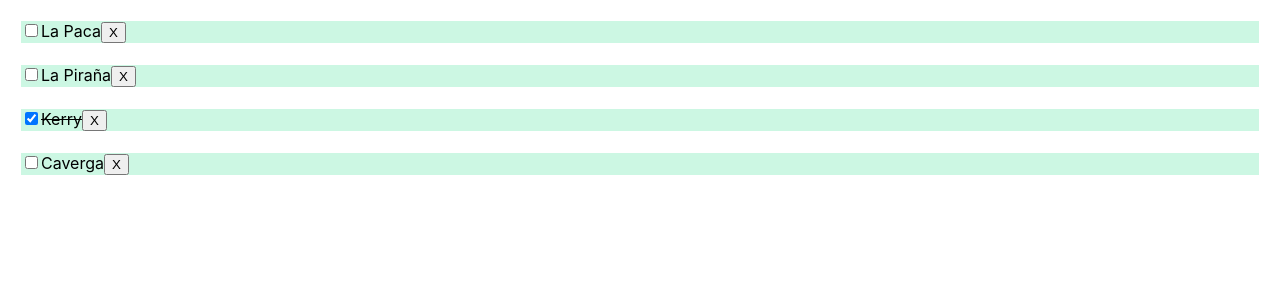
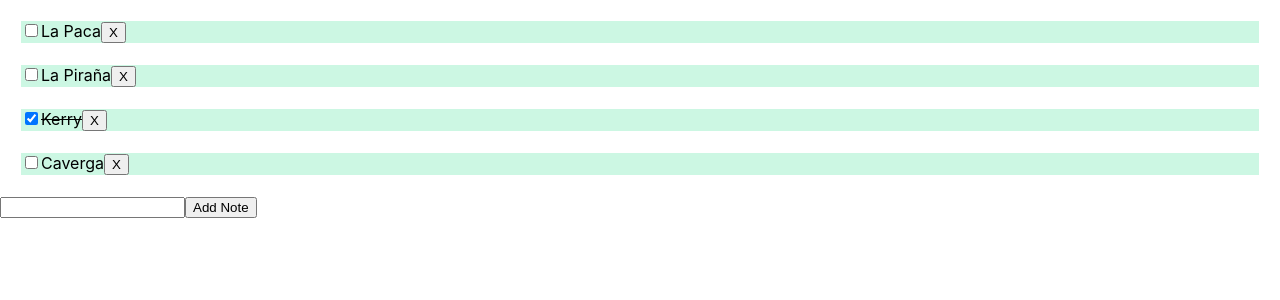
Before and after one commit to paulatealonso/to-do-app-react, a React (Create React App) app: page / in a window 1280 px wide. Shown: the top 300 px of the page. Built offline with nearby package versions, Linux system fonts and the light colour scheme.

Commit message:
not-completed

```diff
--- a/src/components/Form/Form.jsx
+++ b/src/components/Form/Form.jsx
@@ -1,10 +1,7 @@
 import { useState } from "react";
-import { NoteContext } from "../../context/NoteContext";
 import data from '../../data.json'
+import InputForm from "../InputForm/InputForm";
 import ToDoList from "../ToDoList/ToDoList";
-
-
-
 
 
 
@@ -24,32 +21,18 @@ const Form = () => {
 
     }
 
+    const addNote = (newNote) => {
+        let newMessage = { id : +new Date(), task: newNote, completed: false}
 
+
+        setNote([...note, newMessage])
+    }
 
 
     return (
         <div>
             <ToDoList note={note} done = {done} deleteNote = {deleteNote}/>
-
-            {/* <form onSubmit={(e) => {
-                e.preventDefault();
-                const formData = new FormData(e.currentTarget)
-                setNote((items) => [...items, formData.get('todo-list')])
-            }}>
-                <input name="todo-list" />
-                <button type="submit"> Add note </button>
-
-            </form>
-
-            <div>
-                {note.map((item) =>
-                    <div>
-                        {item}
-                    </div>)}
-
-            </div> */}
-
-
+            <InputForm addNote={addNote}/>
 
 
 
--- /dev/null
+++ b/src/components/InputForm/InputForm.jsx
@@ -0,0 +1,34 @@
+import { useState } from "react"
+
+const InputForm = ({addNote}) => {
+
+    const [userInput, setUserInput] = useState([])
+
+    const handleChange = (e) => {
+        setUserInput(e.currentTarget.value)
+    }
+
+    const handleSubmit = (e) => {
+        e.preventDefault();
+        if(userInput.trim() !== '')
+        addNote(userInput)
+        setUserInput('')
+    }
+
+
+
+    return (
+        <div>
+
+        <form onSubmit={handleSubmit}>
+        <input type='text' value={userInput} onChange={handleChange}/>
+        <button> Add Note </button>
+
+        </form>
+
+
+        </div>
+    )
+}
+
+export default InputForm
--- a/src/context/NoteContext.jsx
+++ b/src/context/NoteContext.jsx
@@ -4,12 +4,11 @@ const NoteContext = createContext()
 
 const ContextProvider = ({ children }) => {
     const [note, setNote] = useState([])
-    const [tags, setTags] = useState([])
     const [shipping, setShipping] = useState(0)
 
 
     return (
-        <NoteContext.Provider value={{note, setNote, shipping, setShipping, tags, setTags}}>
+        <NoteContext.Provider value={{note, setNote, shipping, setShipping}}>
             {children}
         </NoteContext.Provider>
     )
```
